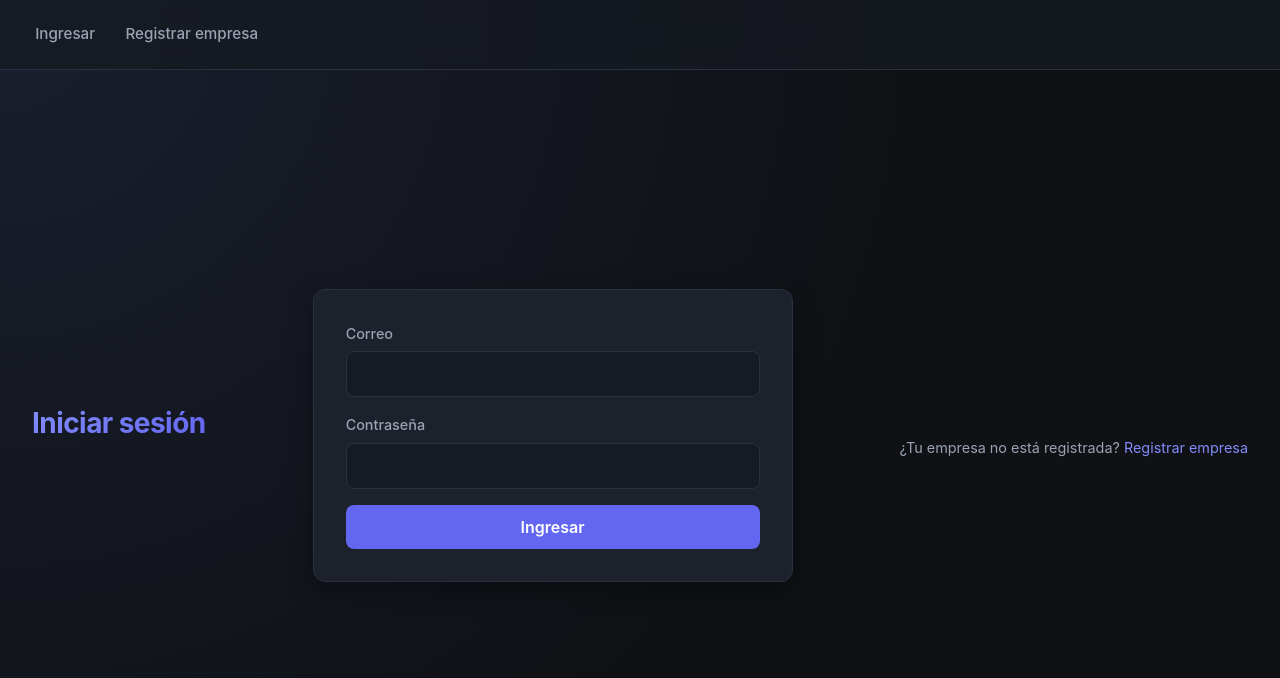
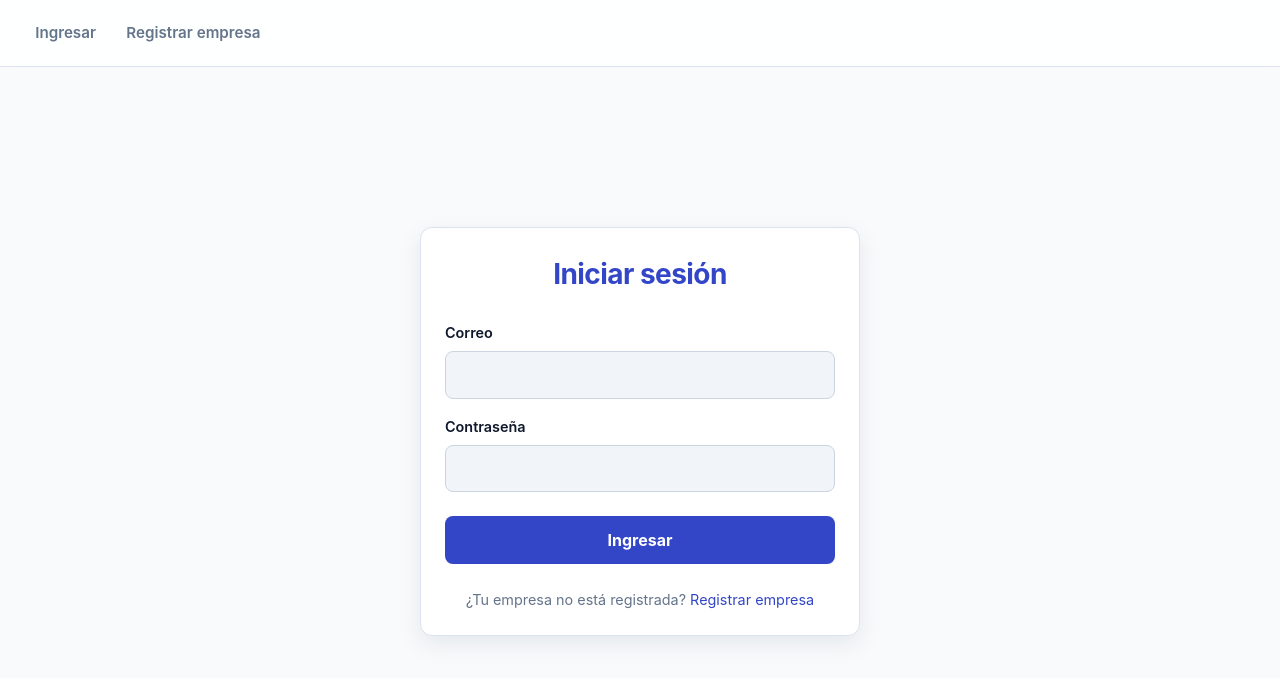
Before and after one commit to brangarcor05/-Proyecto-Web-Entrega2, an Angular app: page /login in a window 1280 px wide. Shown: the top 678 px of the page. Built offline with nearby package versions, Linux system fonts and the light colour scheme.

Commit message:
fix: correcion colores css

```diff
--- a/src/app/app.component.css
+++ b/src/app/app.component.css
@@ -4,13 +4,12 @@
   min-height: 100vh;
 }
 
-/* ============ NAVBAR ============ */
 nav {
   display: flex;
   align-items: center;
   gap: 1.5rem;
-  padding: 1rem 2rem;
-  background: rgba(22, 26, 34, 0.75);
+  padding: 0.9rem 2rem;
+  background: rgba(255, 255, 255, 0.85);
   backdrop-filter: blur(12px);
   -webkit-backdrop-filter: blur(12px);
   border-bottom: 1px solid var(--border);
@@ -27,13 +26,13 @@ nav {
 
 nav a {
   color: var(--text-dim);
-  font-weight: 500;
+  font-weight: 600;
   font-size: 0.95rem;
   padding: 0.4rem 0.2rem;
   position: relative;
 }
 
-nav a:hover { color: #fff; }
+nav a:hover { color: var(--primary); }
 
 nav a::after {
   content: '';
@@ -52,6 +51,8 @@ nav span {
   margin-left: auto;
   color: var(--text-dim);
   font-size: 0.9rem;
+  display: flex;
+  align-items: center;
 }
 
 nav span::before {
@@ -62,60 +63,36 @@ nav span::before {
   border-radius: 50%;
   background: var(--success);
   margin-right: 0.5rem;
-  box-shadow: 0 0 8px var(--success);
+  box-shadow: 0 0 8px rgba(21, 128, 61, 0.5);
 }
 
 nav button {
   padding: 0.5rem 1rem;
   font-size: 0.9rem;
   background: transparent;
-  border: 1px solid var(--border);
+  border: 1px solid var(--border-strong);
+  border-radius: 8px;
   color: var(--text-dim);
+  font-weight: 600;
+  cursor: pointer;
+  transition: all var(--transition);
 }
 
 nav button:hover {
-  background: var(--danger);
-  border-color: var(--danger);
-  color: #fff;
-  box-shadow: 0 4px 12px rgba(239, 68, 68, 0.35);
+  background: var(--danger-soft);
+  border-color: #fecaca;
+  color: var(--danger);
 }
 
-/* ============ TRANSICIÓN DE RUTAS ============ */
-/* El componente que se monta en el outlet */
-/*router-outlet + * {
+/* Layout del outlet */
+router-outlet + * {
   display: block;
-  padding: 3rem 2rem;
-  max-width: 1100px;
+  padding: 2rem;
+  max-width: 1180px;
   margin: 0 auto;
   width: 100%;
-  animation: pageSlide 0.45s cubic-bezier(0.22, 1, 0.36, 1);
 }
 
-@keyframes pageSlide {
-  from {
-    opacity: 0;
-    transform: translateX(60px);   /* entra desde la derecha */
- /* }
-  to {
-    opacity: 1;
-    transform: translateX(0);
-  }
-}
-
-@keyframes pageEnter {
-  from {
-    opacity: 0;
-    transform: translateY(20px) scale(0.99);
-    filter: blur(4px);
-  }
-  to {
-    opacity: 1;
-    transform: translateY(0) scale(1);
-    filter: blur(0);
-  }
-}*/
-
-/* ============ RESPONSIVE ============ */
 @media (max-width: 640px) {
   nav {
     flex-wrap: wrap;
@@ -123,5 +100,5 @@ nav button:hover {
     padding: 0.75rem 1rem;
   }
   nav span { margin-left: 0; width: 100%; order: 3; }
-  router-outlet + * { padding: 2rem 1rem; }
+  router-outlet + * { padding: 1rem; }
 }
--- a/src/app/features/auth/pages/login-form/login-form.component.html
+++ b/src/app/features/auth/pages/login-form/login-form.component.html
@@ -1,7 +1,8 @@
+<div class="auth-card tarjeta">
   <h2>Iniciar sesión</h2>
 
   <form [formGroup]="form" (ngSubmit)="ingresar()">
-  <label>
+    <label class="campo">
       Correo
       <input type="email" formControlName="email">
     </label>
@@ -9,7 +10,7 @@
       <small>Escribe un correo válido</small>
     }
 
-  <label>
+    <label class="campo">
       Contraseña
       <input type="password" formControlName="password">
     </label>
@@ -17,13 +18,17 @@
       <small>La contraseña es obligatoria</small>
     }
 
-  <button type="submit" [disabled]="cargando()">
+    <button type="submit" class="btn btn--primario" [disabled]="cargando()">
       {{ cargando() ? 'Ingresando…' : 'Ingresar' }}
     </button>
   </form>
 
   @if (mensaje()) {
-  <p class="error">{{ mensaje() }}</p>
+    <p class="mensaje mensaje--error">{{ mensaje() }}</p>
   }
 
-<p>¿Tu empresa no está registrada? <a routerLink="/empresas/nueva">Registrar empresa</a></p>
+  <p class="auth-footer">
+    ¿Tu empresa no está registrada?
+    <a routerLink="/empresas/nueva">Registrar empresa</a>
+  </p>
+</div>
--- a/src/app/features/auth/pages/login-form/login-form.css
+++ b/src/app/features/auth/pages/login-form/login-form.css
@@ -1,31 +1,45 @@
+/* login-form.component.css */
 :host {
   display: flex;
   justify-content: center;
   align-items: center;
   min-height: calc(100vh - 70px);
   padding: 2rem;
+  background: var(--bg);
 }
 
-/* El h2 centrado arriba del form */
-h2 {
-  text-align: center;
-  margin-bottom: 1.5rem;
-  background: linear-gradient(135deg, #818cf8, #6366f1);
-  -webkit-background-clip: text;
-  background-clip: text;
-  -webkit-text-fill-color: transparent;
-}
-
-/* Como el form está centrado solo, lo agrupamos visualmente */
-form {
+.auth-card {
+  width: 100%;
+  max-width: 440px;
   animation: cardIn 0.5s cubic-bezier(0.22, 1, 0.36, 1);
 }
 
-/* Enlace de "registrar empresa" */
-:host > p:last-child {
+.auth-card h2 {
+  text-align: center;
+  margin-bottom: 1.5rem;
+  color: var(--primary);
+}
+
+.auth-card form {
+  display: flex;
+  flex-direction: column;
+  gap: 1rem;
+}
+
+.auth-card small {
+  color: var(--danger);
+  font-size: 0.8rem;
+  margin-top: -0.5rem;
+}
+
+.auth-card .btn {
+  margin-top: 0.5rem;
+  width: 100%;
+}
+
+.auth-footer {
   text-align: center;
   margin-top: 1.5rem;
   color: var(--text-dim);
   font-size: 0.9rem;
-  animation: fadeIn 0.6s 0.2s both;
 }
--- a/src/app/features/empresas/pages/empresa-form/empresa-form.css
+++ b/src/app/features/empresas/pages/empresa-form/empresa-form.css
@@ -1,45 +1,35 @@
-:host {
-  display: flex;
-  justify-content: center;
-  padding: 2rem;
+/* empresa-form.component.css */
+.pagina-formulario {
+  max-width: 620px;
+  margin: 0 auto;
+  padding: 1rem;
 }
 
-form {
-  max-width: 560px;
-  animation: cardIn 0.5s cubic-bezier(0.22, 1, 0.36, 1);
+.pagina-formulario h2 {
+  text-align: center;
+  color: var(--primary);
+  margin-bottom: 1.5rem;
 }
 
-h2 {
-  text-align: center;
-  margin-bottom: 0.5rem;
-  background: linear-gradient(135deg, #818cf8, #6366f1);
-  -webkit-background-clip: text;
-  background-clip: text;
-  -webkit-text-fill-color: transparent;
+.pagina-formulario form {
+  display: flex;
+  flex-direction: column;
+  gap: 1rem;
 }
 
-/* Separador visual entre secciones */
-form h3:not(:first-of-type) {
-  margin-top: 1.5rem;
-  padding-top: 1.5rem;
+.pagina-formulario h3:not(:first-of-type) {
+  margin-top: 1rem;
+  padding-top: 1.25rem;
   border-top: 1px dashed var(--border);
 }
 
-form p {
+.nota {
   color: var(--text-dim);
   font-size: 0.85rem;
-  margin-bottom: 0.5rem;
+  margin-bottom: 0.25rem;
 }
 
-/* Botón submit más protagonista */
-button[type="submit"] {
-  margin-top: 0.5rem;
-  padding: 0.9rem;
-  font-size: 1.05rem;
-  background: linear-gradient(135deg, #6366f1, #8b5cf6);
-}
-
-:host > p:last-child {
+.auth-footer {
   text-align: center;
   margin-top: 1.5rem;
   color: var(--text-dim);
--- a/src/app/features/usuarios/pages/usuario-form/usuario-form.css
+++ b/src/app/features/usuarios/pages/usuario-form/usuario-form.css
@@ -1,38 +1,26 @@
-:host {
-  display: flex;
-  justify-content: center;
-  padding: 2rem;
+/* usuario-form.component.css */
+.pagina-formulario {
+  max-width: 520px;
+  margin: 0 auto;
+  padding: 1rem;
 }
 
-h2 {
+.pagina-formulario h2 {
   text-align: center;
-  width: 100%;
-  max-width: 480px;
-  margin: 0 auto 1.5rem;
-  background: linear-gradient(135deg, #818cf8, #6366f1);
-  -webkit-background-clip: text;
-  background-clip: text;
-  -webkit-text-fill-color: transparent;
+  color: var(--primary);
+  margin-bottom: 1.5rem;
 }
 
-form {
-  max-width: 480px;
-  animation: cardIn 0.5s cubic-bezier(0.22, 1, 0.36, 1);
+.pagina-formulario form {
+  display: flex;
+  flex-direction: column;
+  gap: 1rem;
 }
 
-form a {
-  text-align: center;
+.acciones {
+  display: flex;
+  gap: 0.75rem;
   margin-top: 0.5rem;
-  font-size: 0.9rem;
-  color: var(--text-dim);
 }
 
-form a:hover { color: #fff; }
-
-/* Envuelve h2 + form para que queden alineados */
-@media (min-width: 641px) {
-  :host {
-    flex-direction: column;
-    align-items: center;
-  }
-}
+.acciones .btn { flex: 1; }
--- a/src/index.html
+++ b/src/index.html
@@ -4,7 +4,7 @@
     <meta charset="utf-8" />
     <title>EditorProcesosFrontend</title>
     <base href="/" />
-    <meta name="color-scheme" content="dark">
+    <meta name="color-scheme" content="light">
     <link rel="icon" type="image/x-icon" href="favicon.ico" />
   </head>
   <body>
--- a/src/styles.css
+++ b/src/styles.css
@@ -1,19 +1,22 @@
-/* ============ VARIABLES ============ */
+/* ============ VARIABLES (paleta del grupo, modernizada) ============ */
 :root {
-  --bg: #0f1115;
-  --bg-soft: #161a22;
-  --bg-card: #1c212c;
-  --border: #2a3040;
-  --text: #e6e9ef;
-  --text-dim: #9aa3b2;
-  --primary: #6366f1;
-  --primary-hover: #818cf8;
-  --danger: #ef4444;
-  --success: #22c55e;
+  --bg: #f8fafc;
+  --bg-card: #ffffff;
+  --bg-soft: #f1f5f9;
+  --border: #dbe3f0;
+  --border-strong: #cbd5e1;
+  --text: #0f172a;
+  --text-dim: #64748b;
+  --primary: #3346c8;
+  --primary-hover: #2936a3;
+  --primary-soft: #eef2ff;
+  --danger: #991b1b;
+  --danger-soft: #fef2f2;
+  --success: #15803d;
   --radius: 12px;
-  --shadow: 0 8px 24px rgba(0, 0, 0, 0.35);
+  --shadow: 0 8px 24px rgba(15, 23, 42, 0.08);
   --transition: 0.25s cubic-bezier(0.4, 0, 0.2, 1);
-  color-scheme: dark;                 /* 👈 nuevo: navegador en modo oscuro */
+  color-scheme: light;
 }
 
 /* ============ RESET ============ */
@@ -24,26 +27,26 @@
 }
 
 html {
-  background: #0f1115;                /* 👈 nuevo: fondo sólido en html (anti-flash) */
+  background: var(--bg);
   height: 100%;
 }
 
 body {
   height: 100%;
+  min-height: 100vh;
   font-family: 'Inter', system-ui, -apple-system, 'Segoe UI', Roboto, sans-serif;
-  background: radial-gradient(circle at top left, #1a1f2e 0%, var(--bg) 60%);
+  background: var(--bg);
   color: var(--text);
-  min-height: 100vh;
   line-height: 1.6;
   -webkit-font-smoothing: antialiased;
 }
 
 a {
-  color: var(--primary-hover);
+  color: var(--primary);
   text-decoration: none;
   transition: color var(--transition);
 }
-a:hover { color: #fff; }
+a:hover { color: var(--primary-hover); }
 
 h2 {
   font-size: 1.75rem;
@@ -53,103 +56,127 @@ h2 {
 }
 
 h3 {
-  font-size: 1.1rem;
-  font-weight: 600;
-  color: var(--text-dim);
+  font-size: 1rem;
+  font-weight: 700;
+  color: var(--primary);
   text-transform: uppercase;
   letter-spacing: 0.08em;
   margin: 1.5rem 0 1rem;
 }
 
-/* ============ FORMULARIOS ============ */
-form {
+/* ============ CLASES REUTILIZABLES (no etiquetas) ============ */
+
+/* Tarjeta / contenedor */
+.tarjeta {
+  background: var(--bg-card);
+  border: 1px solid var(--border);
+  border-radius: var(--radius);
+  box-shadow: var(--shadow);
+  padding: 1.5rem;
+}
+
+/* Campo de formulario */
+.campo {
   display: flex;
   flex-direction: column;
-  gap: 1rem;
-  max-width: 480px;
-  width: 100%;
-  margin: 0 auto;
-  background: var(--bg-card);
-  padding: 2rem;
-  border-radius: var(--radius);
-  border: 1px solid var(--border);
-  box-shadow: var(--shadow);
-  animation: cardIn 0.4s var(--transition);
+  gap: 0.45rem;
+  font-size: 0.9rem;
+  font-weight: 600;
+  color: var(--text);
 }
 
-label {
-  display: flex;
-  flex-direction: column;
-  gap: 0.4rem;
-  font-size: 0.9rem;
-  font-weight: 500;
-  color: var(--text-dim);
-}
-
-input, select {
-  padding: 0.75rem 0.9rem;
+.campo input,
+.campo select,
+.campo textarea {
+  width: 100%;
+  padding: 0.7rem 0.9rem;
   background: var(--bg-soft);
-  border: 1px solid var(--border);
+  border: 1px solid var(--border-strong);
   border-radius: 8px;
   color: var(--text);
-  font-size: 1rem;
-  font-family: inherit;
+  font: inherit;
+  font-weight: 400;
   transition: border-color var(--transition), box-shadow var(--transition);
 }
 
-input:focus, select:focus {
+.campo input:focus,
+.campo select:focus,
+.campo textarea:focus {
   outline: none;
   border-color: var(--primary);
-  box-shadow: 0 0 0 3px rgba(99, 102, 241, 0.25);
+  box-shadow: 0 0 0 3px rgba(51, 70, 200, 0.15);
 }
 
-input::placeholder { color: #555c6b; }
+.campo input::placeholder { color: #94a3b8; }
 
-small {
-  color: var(--danger);
-  font-size: 0.8rem;
-}
-
-/* ============ BOTONES ============ */
-button {
-  padding: 0.75rem 1.25rem;
-  background: var(--primary);
-  color: #fff;
-  border: none;
+/* Botones */
+.btn {
+  display: inline-flex;
+  align-items: center;
+  justify-content: center;
+  gap: 0.5rem;
+  padding: 0.7rem 1.1rem;
+  border: 0;
   border-radius: 8px;
-  font-size: 1rem;
-  font-weight: 600;
-  font-family: inherit;
+  font: inherit;
+  font-weight: 700;
   cursor: pointer;
   transition: background var(--transition), transform var(--transition),
               box-shadow var(--transition);
 }
 
-button:hover:not(:disabled) {
+.btn--primario {
+  background: var(--primary);
+  color: #fff;
+}
+.btn--primario:hover:not(:disabled) {
   background: var(--primary-hover);
   transform: translateY(-1px);
-  box-shadow: 0 6px 16px rgba(99, 102, 241, 0.4);
+  box-shadow: 0 6px 16px rgba(51, 70, 200, 0.3);
 }
 
-button:active:not(:disabled) {
-  transform: translateY(0);
+.btn--secundario {
+  background: var(--primary-soft);
+  color: var(--primary);
+}
+.btn--secundario:hover:not(:disabled) {
+  background: #e0e7ff;
 }
 
-button:disabled {
+.btn--peligro {
+  background: var(--danger-soft);
+  color: var(--danger);
+}
+.btn--peligro:hover:not(:disabled) {
+  background: #fee2e2;
+}
+
+.btn:disabled {
   opacity: 0.55;
   cursor: not-allowed;
 }
 
-/* ============ MENSAJES ============ */
-.error {
+/* Mensajes */
+.mensaje {
+  padding: 0.9rem 1rem;
+  border-radius: 8px;
+  background: var(--primary-soft);
+  color: var(--primary);
+  font-size: 0.9rem;
+  animation: fadeIn 0.3s var(--transition);
+}
+
+.mensaje--error {
+  background: var(--danger-soft);
   color: var(--danger);
-  background: rgba(239, 68, 68, 0.1);
-  border: 1px solid rgba(239, 68, 68, 0.3);
-  padding: 0.75rem 1rem;
-  border-radius: 8px;
-  font-size: 0.9rem;
-  margin-top: 1rem;
-  animation: fadeIn 0.3s var(--transition);
+  border: 1px solid #fecaca;
+}
+
+/* Texto de error de campo */
+.campo small {
+  color: var(--danger);
+  font-size: 0.8rem;
+  font-weight: 500;
 }
 
 /* ============ ANIMACIONES ============ */
@@ -166,28 +193,24 @@ button:disabled {
 /* ============================================
    TRANSICIONES ENTRE RUTAS (View Transitions API)
    ============================================ */
-
-/* La vista que sale: se desliza a la izquierda SIN fade */
 ::view-transition-old(root) {
   animation: slideOutLeft 0.35s cubic-bezier(0.4, 0, 0.2, 1) forwards;
-  background: #0f1115;                /* 👈 fondo opaco anti-flash */
+  background: var(--bg);
 }
 
-/* La vista que entra: viene desde la derecha SIN fade */
 ::view-transition-new(root) {
   animation: slideInRight 0.35s cubic-bezier(0.4, 0, 0.2, 1) forwards;
-  background: #0f1115;                /* 👈 fondo opaco anti-flash */
+  background: var(--bg);
 }
 
-/* Capas internas de la transición */
 ::view-transition-group(root) {
   overflow: clip;
-  background: #0f1115;
+  background: var(--bg);
 }
 
 ::view-transition-image-pair(root) {
-  background: #0f1115;
-  isolation: auto;                    /* 👈 evita el blend que deja ver blanco */
+  background: var(--bg);
+  isolation: auto;
 }
 
 @keyframes slideOutLeft {
```
Also changed, not shown: src/app/features/empresas/pages/empresa-form/empresa-form.component.html (+16 -14 lines), src/app/features/usuarios/pages/usuario-form/usuario-form.component.html (+14 -12 lines), src/app/features/usuarios/pages/usuario-list/usuario-list.component.html (+13 -9 lines), src/app/features/usuarios/pages/usuario-list/usuario-list.css (+15 -53 lines). Lines whose indentation alone changed are shown as unchanged.
